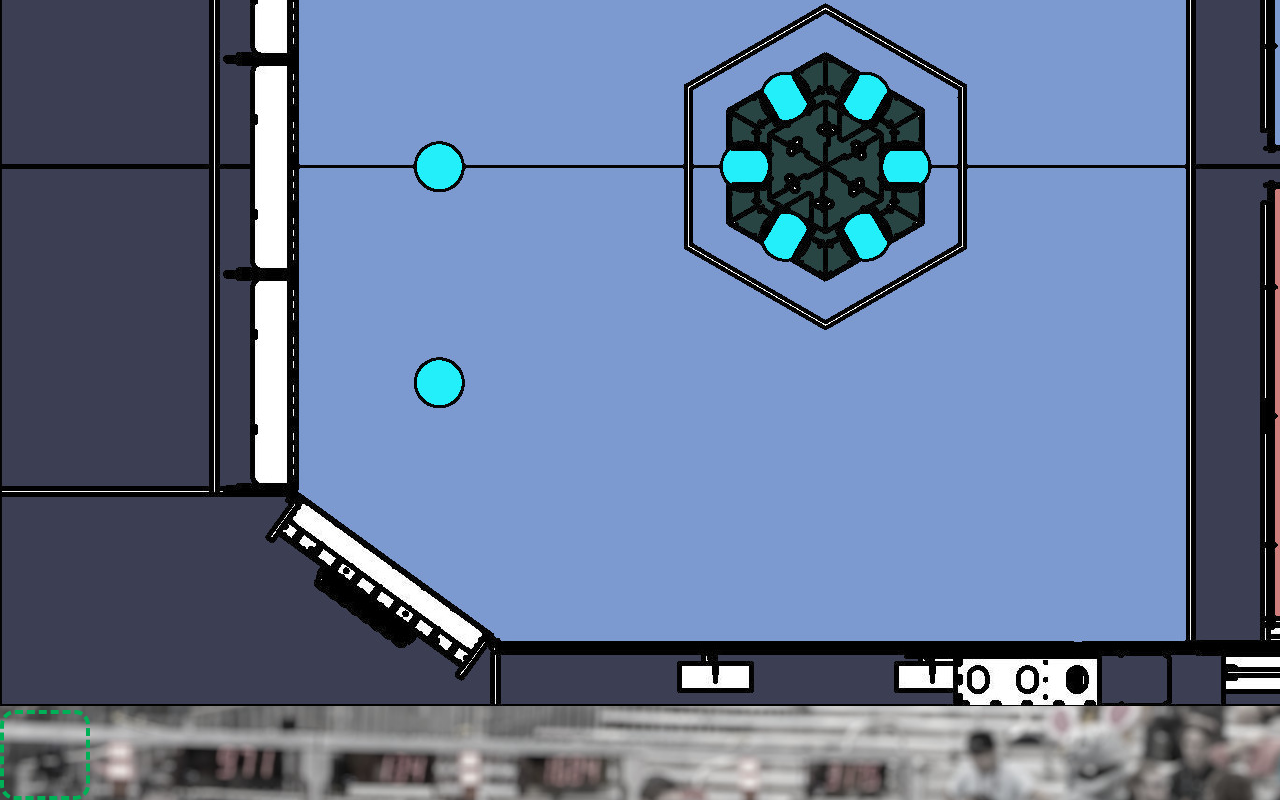
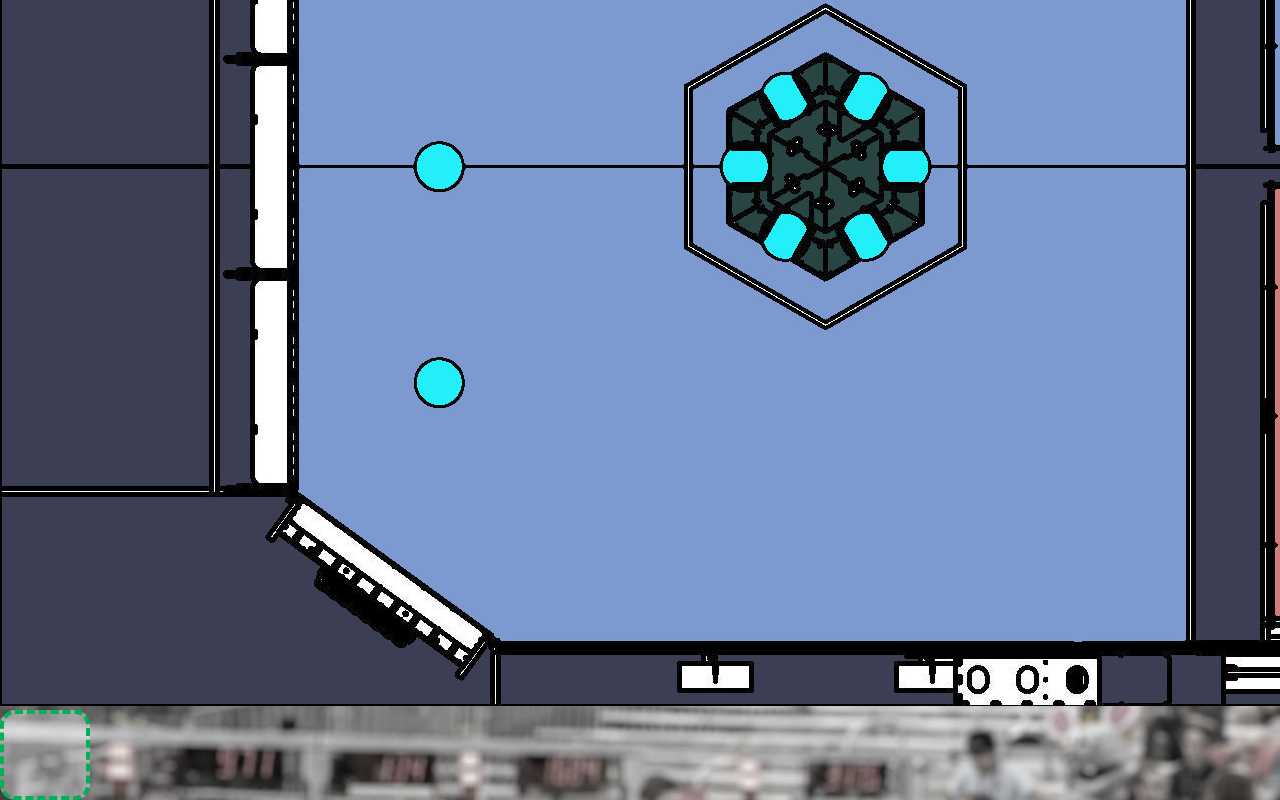
Before and after one commit to Chimeras2024/frc_coordinate_finder, a plain HTML site: page index.html in a window 1280 px wide. Shown: the part 373-1173 px from the top of the page. Drawn offline with nearby package versions, Linux system fonts and the light colour scheme.

Commit message:
Add BG to cursor

```diff
--- a/styles.css
+++ b/styles.css
@@ -43,6 +43,7 @@ body {
   position: absolute;
   width: calc(var(--box-width) * var(--inch2px));
   height: calc(var(--box-width) * var(--inch2px));
+  background-color: rgba(255,255,255,0.4);
   border: dashed 4px #00b157;
   border-radius: 15px;
 }
```
